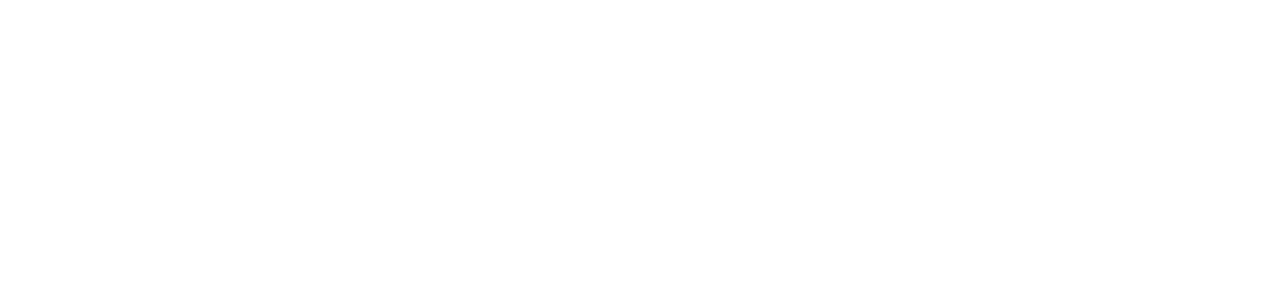
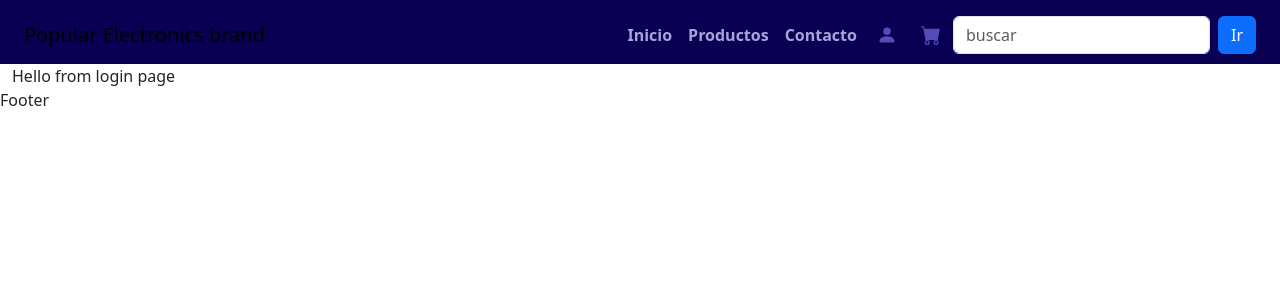
Before and after one commit to Dhokoh/web-app_popular_electronics, a React (Create React App) app: page /login in a window 1280 px wide. Before the commit this address had no page. Shown: the top 300 px of the page. Built offline with nearby package versions, Linux system fonts and the light colour scheme.

Commit message:
Added login page

```diff
--- a/src/App.js
+++ b/src/App.js
@@ -10,6 +10,7 @@
 import Home from './pages/Home';
 import Products from './pages/Products';
 import Contact from './pages/Contact';
+import Login from './pages/Login';
 
 function App() {
   return (
@@ -19,6 +20,7 @@
           <Route index element={<Home />}></Route>
           <Route path='/productos' element={<Products/>}></Route>
           <Route path='/contacto' element={<Contact/>}></Route>
+          <Route path='/login' element={<Login/>}></Route>
         </Route>
       </Routes>
     </BrowserRouter>
--- /dev/null
+++ b/src/pages/Login.js
@@ -0,0 +1,12 @@
+//Dependencies imports
+import 'bootstrap/dist/css/bootstrap.min.css'
+
+//Other imports
+
+function Login(){
+    return <>
+        <div className='container-fluid'>Hello from login page</div>
+    </>
+}
+
+export default Login;
```
